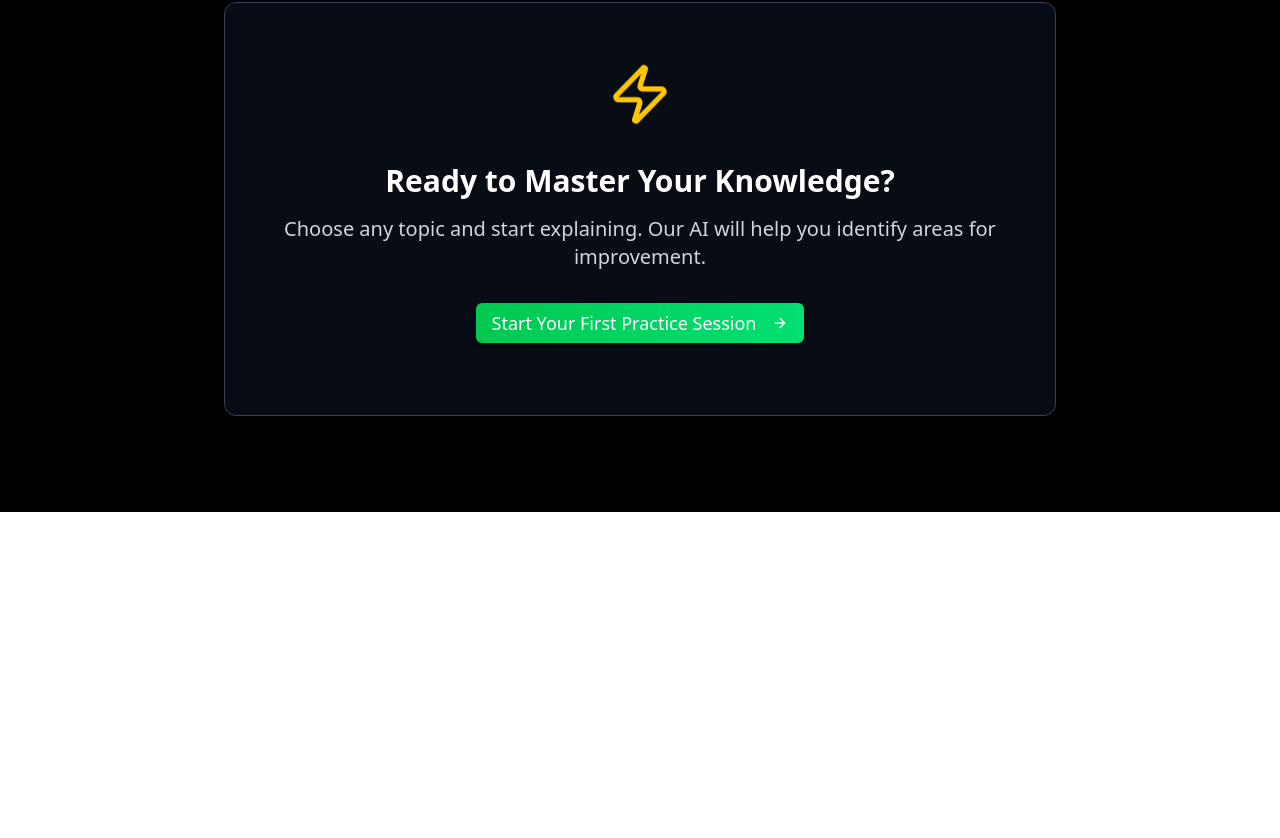
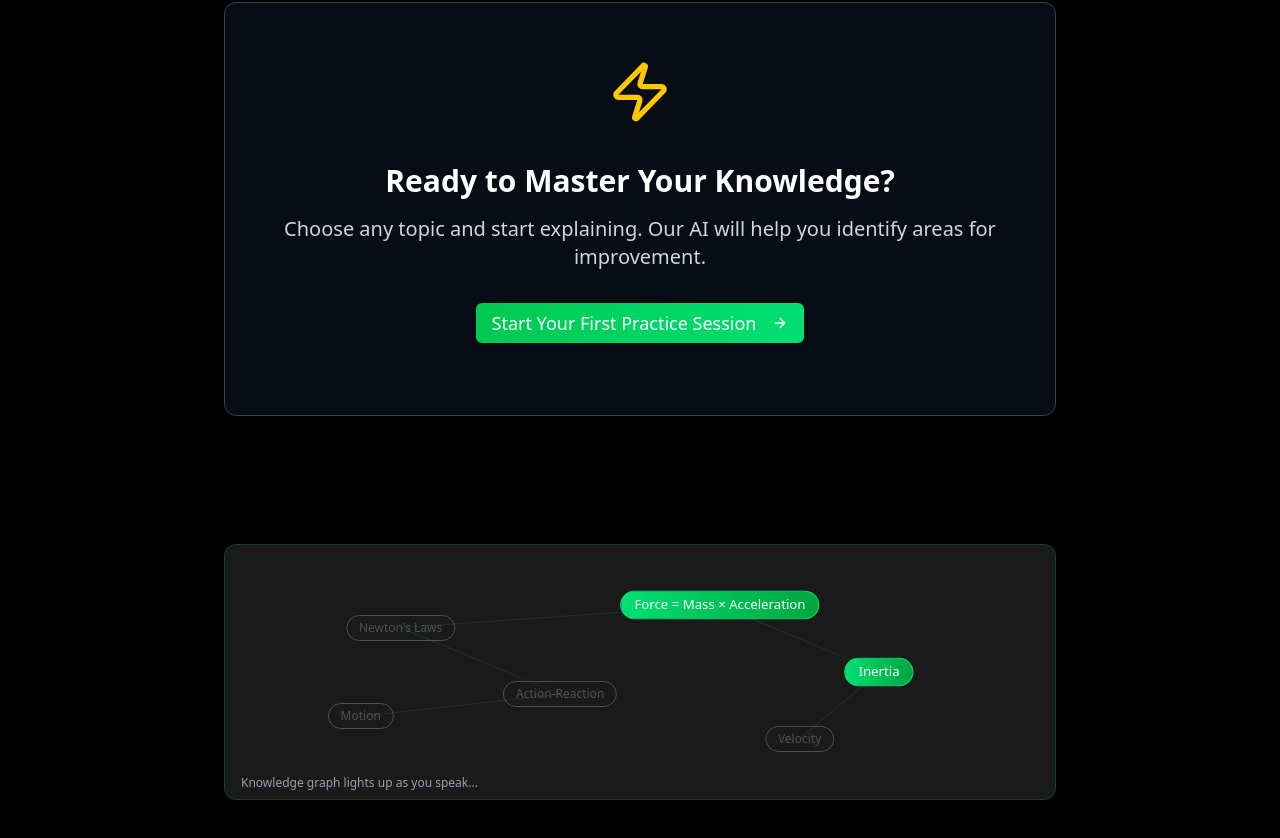
Before and after one commit to Arush-Bansal/FeynmanAI, a Next.js app: page / in a window 1280 px wide. Shown: the part 1200-2038 px from the top of the page. Before the commit the page ends 1712 px from the top, so only its background shows below. Built offline with nearby package versions, Linux system fonts and the light colour scheme; no server answers.

Commit message:
knowledge grpah demo

```diff
--- a/src/app/page.tsx
+++ b/src/app/page.tsx
@@ -5,6 +5,7 @@ import { Brain, Zap, ArrowRight, Target, Award } from "lucide-react";
 import Link from 'next/link';
 import { useSession } from "next-auth/react";
 import { signIn } from "next-auth/react";
+import { KnowledgeGraphDemo } from "@/components/KnowledgeGraphDemo";
 
 export default function Home() {
   const { data: session } = useSession();
@@ -128,6 +129,10 @@ export default function Home() {
               </CardContent>
             </Card>
           </div>
+
+          <div className="container mx-auto px-4 py-16">
+            <KnowledgeGraphDemo />
+          </div>
         </>
   );
 }
--- /dev/null
+++ b/src/components/KnowledgeGraphDemo.tsx
@@ -0,0 +1,91 @@
+import { useState, useEffect } from "react";
+import { Card } from "@/components/ui/card";
+
+interface Node {
+  id: number;
+  x: number;
+  y: number;
+  label: string;
+  active: boolean;
+}
+
+export const KnowledgeGraphDemo = () => {
+  const [nodes, setNodes] = useState<Node[]>([
+    { id: 1, x: 20, y: 30, label: "Newton's Laws", active: false },
+    { id: 2, x: 60, y: 20, label: "Force = Mass × Acceleration", active: false },
+    { id: 3, x: 40, y: 60, label: "Action-Reaction", active: false },
+    { id: 4, x: 80, y: 50, label: "Inertia", active: false },
+    { id: 5, x: 15, y: 70, label: "Motion", active: false },
+    { id: 6, x: 70, y: 80, label: "Velocity", active: false },
+  ]);
+
+  useEffect(() => {
+    const interval = setInterval(() => {
+      setNodes(prev =>
+        prev.map(node => ({
+          ...node,
+          active: Math.random() > 0.7
+        }))
+      );
+    }, 2000);
+
+    return () => clearInterval(interval);
+  }, []);
+
+  return (
+    <Card
+      className="relative h-64 bg-gradient-secondary overflow-hidden backdrop-blur-md bg-white/10 shadow-lg border border-green-400/20"
+      style={{ borderWidth: '0.5px' }}
+    >
+      <div className="absolute inset-0 p-4">
+        <div className="relative w-full h-full">
+          {/* Connections */}
+          <svg className="absolute inset-0 w-full h-full">
+            <defs>
+              <linearGradient id="lineGradient" x1="0%" y1="0%" x2="100%" y2="100%">
+                <stop offset="0%" stopColor="hsl(142, 76%, 36%)" stopOpacity="0.3" />
+                <stop offset="100%" stopColor="hsl(166, 76%, 37%)" stopOpacity="0.1" />
+              </linearGradient>
+            </defs>
+
+            <line x1="20%" y1="30%" x2="60%" y2="20%" stroke="url(#lineGradient)" strokeWidth="1" />
+            <line x1="60%" y1="20%" x2="80%" y2="50%" stroke="url(#lineGradient)" strokeWidth="1" />
+            <line x1="20%" y1="30%" x2="40%" y2="60%" stroke="url(#lineGradient)" strokeWidth="1" />
+            <line x1="40%" y1="60%" x2="15%" y2="70%" stroke="url(#lineGradient)" strokeWidth="1" />
+            <line x1="80%" y1="50%" x2="70%" y2="80%" stroke="url(#lineGradient)" strokeWidth="1" />
+          </svg>
+
+          {/* Nodes */}
+          {nodes.map((node) => (
+            <div
+              key={node.id}
+              className={`absolute transform -translate-x-1/2 -translate-y-1/2 transition-all duration-500 ${
+                node.active
+                  ? 'opacity-100 scale-110'
+                  : 'opacity-40 scale-100'
+              }`}
+              style={{ left: `${node.x}%`, top: `${node.y}%` }}
+            >
+              <div className={`px-3 py-1 rounded-full text-xs font-medium border transition-all duration-500 ${
+                node.active
+                  ? 'bg-gradient-to-r from-green-400 to-green-600 text-white border-green-400 shadow-glow'
+                  : 'bg-background/20 text-gray-400 border-border'
+              }`}>
+                {node.label}
+              </div>
+            </div>
+          ))}
+
+          {/* Floating particles */}
+          <div className="absolute top-4 right-8 w-2 h-2 bg-primary rounded-full animate-pulse opacity-60" />
+          <div className="absolute bottom-12 left-12 w-1 h-1 bg-primary rounded-full animate-pulse opacity-40" style={{animationDelay: '0.5s'}} />
+          <div className="absolute top-16 left-1/2 w-1.5 h-1.5 bg-primary rounded-full animate-pulse opacity-50" style={{animationDelay: '1s'}} />
+        </div>
+      </div>
+
+      <div className="absolute bottom-2 left-4 text-xs text-gray-400">
+        Knowledge graph lights up as you speak...
+      </div>
+    </Card>
+  );
+};
```
